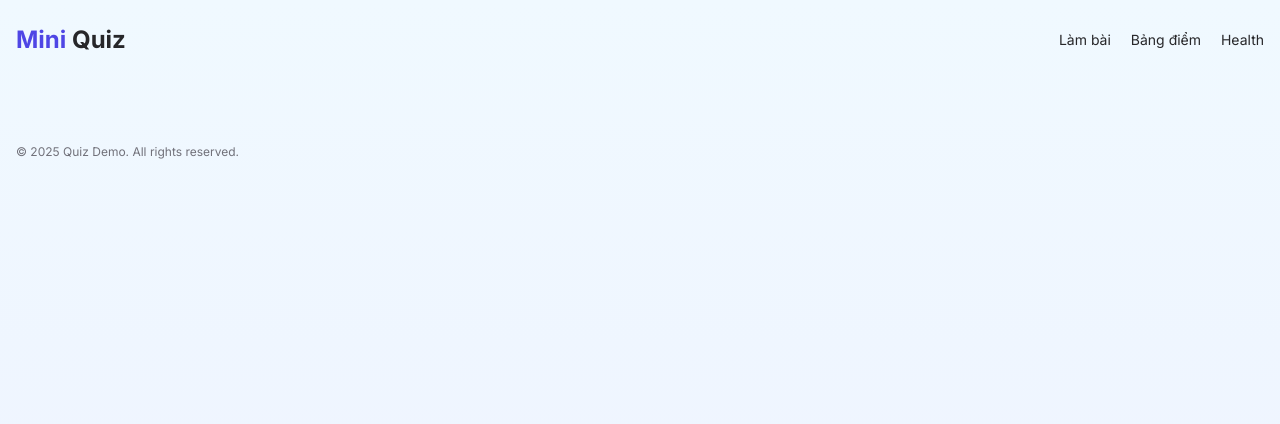
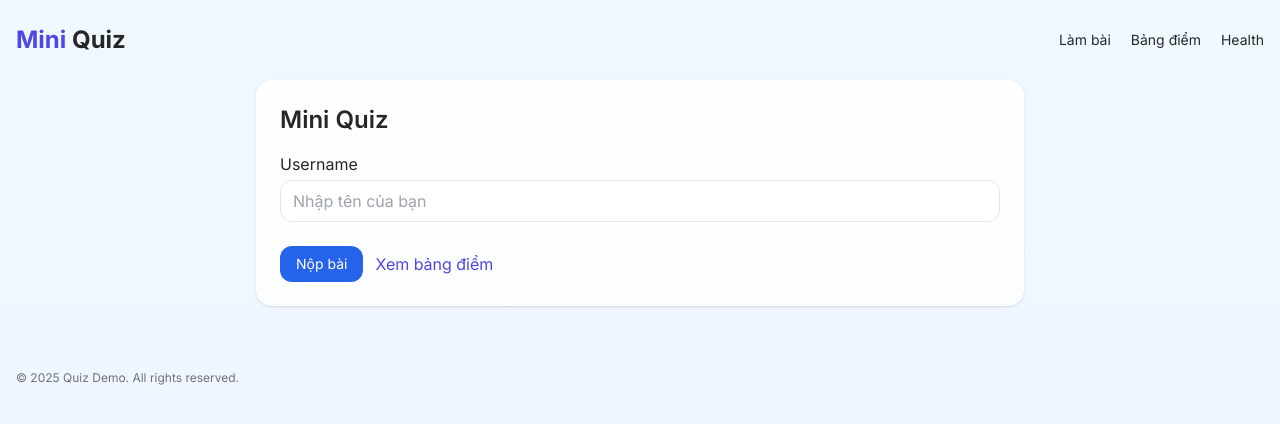
Before and after one commit to trnghuybru/vpc-practice, a Flask app: template templates/index.html in a window 1280 px wide. Shown: the top 424 px of the page. Run offline with Flask 3, Linux system fonts and the light colour scheme; the template is opened without the code that fills it, so the values that code supplies are empty; some libraries are stand-ins or nearby versions.

Commit message:
final edit

```diff
--- a/app.py
+++ b/app.py
@@ -1,6 +1,9 @@
-import os, pymysql
-from flask import Flask, render_template, request, redirect, url_for
+# app.py
+import os
+import pymysql
+from flask import Flask, render_template, request, redirect, url_for, abort
 
+# ====== Config từ ENV ======
 DB_HOST = os.getenv("DB_HOST")
 DB_USER = os.getenv("DB_USER", "quizadmin")
 DB_PASS = os.getenv("DB_PASS")
@@ -8,82 +11,163 @@ DB_NAME = os.getenv("DB_NAME", "quizdb")
 
 app = Flask(__name__)
 
+# ====== Helper: mở kết nối MySQL ======
 def get_conn(db=None):
-    return pymysql.connect(host=DB_HOST, user=DB_USER, password=DB_PASS,
-                           database=db, autocommit=True,
-                           cursorclass=pymysql.cursors.DictCursor)
+    if not DB_HOST or not DB_PASS:
+        # Cho phép app vẫn sống để /health trả 200, nhưng báo rõ khi cần DB
+        raise RuntimeError("Database env is not configured (DB_HOST/DB_PASS).")
+    return pymysql.connect(
+        host=DB_HOST,
+        user=DB_USER,
+        password=DB_PASS,
+        database=db,
+        autocommit=True,
+        cursorclass=pymysql.cursors.DictCursor,
+        connect_timeout=5,
+        read_timeout=5,
+        write_timeout=5,
+        charset="utf8mb4",
+    )
 
+# ====== Init DB (idempotent) ======
 def init_db():
-    # create database if not exists
+    # Tạo database nếu chưa có
     with get_conn(None) as c:
         with c.cursor() as cur:
-            cur.execute("CREATE DATABASE IF NOT EXISTS `%s` CHARACTER SET utf8mb4" % DB_NAME)
+            cur.execute(f"CREATE DATABASE IF NOT EXISTS `{DB_NAME}` CHARACTER SET utf8mb4")
+    # Tạo bảng & seed dữ liệu nếu trống
     with get_conn(DB_NAME) as c:
         with c.cursor() as cur:
-            cur.execute("""
-            CREATE TABLE IF NOT EXISTS questions(
-                id INT AUTO_INCREMENT PRIMARY KEY,
-                question TEXT NOT NULL,
-                option_a VARCHAR(255), option_b VARCHAR(255),
-                option_c VARCHAR(255), option_d VARCHAR(255),
-                correct_option CHAR(1) NOT NULL
-            ) ENGINE=InnoDB;
-            """)
-            cur.execute("""
-            CREATE TABLE IF NOT EXISTS attempts(
-                id BIGINT AUTO_INCREMENT PRIMARY KEY,
-                username VARCHAR(100),
-                score INT, total INT,
-                created_at TIMESTAMP DEFAULT CURRENT_TIMESTAMP
-            ) ENGINE=InnoDB;
-            """)
+            cur.execute(
+                """
+                CREATE TABLE IF NOT EXISTS questions(
+                    id INT AUTO_INCREMENT PRIMARY KEY,
+                    question TEXT NOT NULL,
+                    option_a VARCHAR(255), option_b VARCHAR(255),
+                    option_c VARCHAR(255), option_d VARCHAR(255),
+                    correct_option CHAR(1) NOT NULL
+                ) ENGINE=InnoDB;
+                """
+            )
+            cur.execute(
+                """
+                CREATE TABLE IF NOT EXISTS attempts(
+                    id BIGINT AUTO_INCREMENT PRIMARY KEY,
+                    username VARCHAR(100),
+                    score INT, total INT,
+                    created_at TIMESTAMP DEFAULT CURRENT_TIMESTAMP
+                ) ENGINE=InnoDB;
+                """
+            )
             cur.execute("SELECT COUNT(*) AS n FROM questions;")
             if cur.fetchone()["n"] == 0:
-                cur.executemany("""
-                INSERT INTO questions(question, option_a, option_b, option_c, option_d, correct_option)
-                VALUES (%s,%s,%s,%s,%s,%s)
-                """, [
-                    ("Python web framework phổ biến nào?", "Django", "Rails", "Laravel", "Spring", "A"),
-                    ("Cổng mặc định HTTP?", "8080", "80", "443", "21", "B"),
-                    ("MySQL port?", "1521", "27017", "5432", "3306", "D"),
-                    ("ALB viết tắt của?", "Amazon Linux Build", "Application Load Balancer", "Auto Link Balancer", "App List Base", "B"),
-                    ("Lệnh tạo venv Python?", "python -m venv venv", "pip install venv", "virtualenv install", "pyenv create", "A"),
-                ])
-init_was_run = False
+                cur.executemany(
+                    """
+                    INSERT INTO questions
+                      (question, option_a, option_b, option_c, option_d, correct_option)
+                    VALUES (%s,%s,%s,%s,%s,%s)
+                    """,
+                    [
+                        ("Python web framework phổ biến nào?", "Django", "Rails", "Laravel", "Spring", "A"),
+                        ("Cổng mặc định HTTP?", "8080", "80", "443", "21", "B"),
+                        ("MySQL port?", "1521", "27017", "5432", "3306", "D"),
+                        ("ALB viết tắt của?", "Amazon Linux Build", "Application Load Balancer", "Auto Link Balancer", "App List Base", "B"),
+                        ("Lệnh tạo venv Python?", "python -m venv venv", "pip install venv", "virtualenv install", "pyenv create", "A"),
+                    ],
+                )
 
-@app.route("/health")
+# Khởi tạo DB khi có request đầu tiên (mỗi worker của Gunicorn sẽ chạy 1 lần)
+@app.before_first_request
+def _before_first_request():
+    try:
+        init_db()
+    except Exception as e:
+        # Không làm app chết; log ra stderr (journalctl sẽ thấy)
+        app.logger.exception("Init DB failed: %s", e)
+
+# ====== Health checks ======
+@app.get("/health")
 def health():
+    # Cho ALB: luôn 200 nếu app sống
     return "ok", 200
 
+@app.get("/dbhealth")
+def dbhealth():
+    # Kiểm DB: trả 200 nếu SELECT 1 thành công
+    try:
+        with get_conn(DB_NAME) as c:
+            with c.cursor() as cur:
+                cur.execute("SELECT 1 AS ok")
+                _ = cur.fetchone()
+        return "db ok", 200
+    except Exception as e:
+        app.logger.exception("DB health failed: %s", e)
+        return ("db error", 500)
+
+# ====== Ứng dụng ======
 @app.route("/", methods=["GET", "POST"])
 def index():
-    global init_was_run
-    if not init_was_run:
-        init_db(); init_was_run = True
     if request.method == "GET":
+        try:
+            with get_conn(DB_NAME) as c:
+                with c.cursor() as cur:
+                    # Lấy ngẫu nhiên 5 câu hỏi
+                    cur.execute(
+                        "SELECT id, question, option_a, option_b, option_c, option_d "
+                        "FROM questions ORDER BY RAND() LIMIT 5"
+                    )
+                    qs = cur.fetchall()
+        except Exception as e:
+            app.logger.exception("Load questions failed: %s", e)
+            abort(500, description="Database connection failed")
+        return render_template("index.html", questions=qs)
+
+    # POST: chấm điểm
+    username = request.form.get("username", "Guest").strip() or "Guest"
+    answers = {k.split("_", 1)[1]: v for k, v in request.form.items() if k.startswith("q_")}
+    if not answers:
+        return redirect(url_for("index"))
+
+    ids = list(answers.keys())
+    try:
         with get_conn(DB_NAME) as c:
             with c.cursor() as cur:
-                cur.execute("SELECT id, question, option_a, option_b, option_c, option_d FROM questions ORDER BY RAND() LIMIT 5")
-                qs = cur.fetchall()
-        return render_template("index.html", questions=qs)
-    username = request.form.get("username","Guest")
-    answers = {k.split("_")[1]: v for k, v in request.form.items() if k.startswith("q_")}
-    ids = list(answers.keys())
-    with get_conn(DB_NAME) as c:
-        with c.cursor() as cur:
-            fmt = ",".join(["%s"]*len(ids))
-            cur.execute(f"SELECT id, correct_option FROM questions WHERE id IN ({fmt})", ids)
-            key = {str(row["id"]): row["correct_option"] for row in cur.fetchall()}
-    score = sum(1 for i, opt in answers.items() if key.get(i)==opt)
-    with get_conn(DB_NAME) as c:
-        with c.cursor() as cur:
-            cur.execute("INSERT INTO attempts(username, score, total) VALUES (%s,%s,%s)", (username, score, len(ids)))
+                fmt = ",".join(["%s"] * len(ids))
+                cur.execute(f"SELECT id, correct_option FROM questions WHERE id IN ({fmt})", ids)
+                key = {str(row["id"]): row["correct_option"] for row in cur.fetchall()}
+        score = sum(1 for i, opt in answers.items() if key.get(i) == opt)
+        with get_conn(DB_NAME) as c:
+            with c.cursor() as cur:
+                cur.execute(
+                    "INSERT INTO attempts(username, score, total) VALUES (%s,%s,%s)",
+                    (username, score, len(ids)),
+                )
+    except Exception as e:
+        app.logger.exception("Submit failed: %s", e)
+        abort(500, description="Database write failed")
+
     return redirect(url_for("scores"))
 
-@app.route("/scores")
+@app.get("/scores")
 def scores():
-    with get_conn(DB_NAME) as c:
-        with c.cursor() as cur:
-            cur.execute("SELECT username, score, total, created_at FROM attempts ORDER BY id DESC LIMIT 10")
-            rows = cur.fetchall()
+    try:
+        with get_conn(DB_NAME) as c:
+            with c.cursor() as cur:
+                cur.execute(
+                    "SELECT username, score, total, created_at "
+                    "FROM attempts ORDER BY id DESC LIMIT 10"
+                )
+                rows = cur.fetchall()
+    except Exception as e:
+        app.logger.exception("Load scores failed: %s", e)
+        abort(500, description="Database connection failed")
     return render_template("scores.html", rows=rows)
+
+# ====== Error handlers gọn gàng ======
+@app.errorhandler(500)
+def on_500(err):
+    return (f"Lỗi hệ thống: {err.description if hasattr(err, 'description') else 'Internal error'}", 500)
+
+@app.errorhandler(404)
+def on_404(_):
+    return ("Không tìm thấy trang", 404)
--- /dev/null
+++ b/templates/base.html
@@ -0,0 +1,60 @@
+<!DOCTYPE html>
+<html lang="vi">
+  <head>
+    <meta charset="utf-8" />
+    <meta
+      name="viewport"
+      content="width=device-width, initial-scale=1, viewport-fit=cover"
+    />
+    <title>{% block title %}Quiz{% endblock %}</title>
+
+    <!-- Fonts (tuỳ) -->
+    <link rel="preconnect" href="https://fonts.googleapis.com" />
+    <link rel="preconnect" href="https://fonts.gstatic.com" crossorigin />
+    <link
+      href="https://fonts.googleapis.com/css2?family=Inter:wght@400;600;700&display=swap"
+      rel="stylesheet"
+    />
+
+    <!-- Tailwind Play CDN (NHANH) -->
+    <script src="https://cdn.tailwindcss.com"></script>
+    <script>
+      // tuỳ chọn: mở dark mode theo hệ điều hành & có thể extend theme nhẹ
+      tailwind.config = {
+        darkMode: "media",
+        theme: { extend: {} },
+        corePlugins: { preflight: true },
+      };
+    </script>
+  </head>
+  <body
+    class="min-h-screen bg-gradient-to-b from-sky-50 to-indigo-50 dark:from-zinc-900 dark:to-zinc-950 text-zinc-800 dark:text-zinc-100"
+    style="
+      font-family: Inter, system-ui, -apple-system, Segoe UI, Roboto, Arial,
+        sans-serif;
+    "
+  >
+    <header class="container mx-auto px-4 py-6">
+      <div class="flex items-center justify-between">
+        <a href="{{ url_for('index') }}" class="text-2xl font-bold">
+          <span class="text-indigo-600">Mini</span> Quiz
+        </a>
+        <nav class="text-sm space-x-4">
+          <a class="hover:underline" href="{{ url_for('index') }}">Làm bài</a>
+          <a class="hover:underline" href="{{ url_for('scores') }}"
+            >Bảng điểm</a
+          >
+          <a class="hover:underline" href="/health">Health</a>
+        </nav>
+      </div>
+    </header>
+
+    <main class="container mx-auto px-4 pb-16">
+      {% block content %}{% endblock %}
+    </main>
+
+    <footer class="container mx-auto px-4 pb-10 text-xs text-zinc-500">
+      <p>© {{ 2025 }} Quiz Demo. All rights reserved.</p>
+    </footer>
+  </body>
+</html>
--- a/templates/index.html
+++ b/templates/index.html
@@ -1,46 +1,64 @@
-<!doctype html>
-<html lang="vi">
-  <head>
-    <meta charset="utf-8" />
-    <meta name="viewport" content="width=device-width, initial-scale=1, viewport-fit=cover" />
-    <title>{% block title %}Quiz{% endblock %}</title>
+{% extends "base.html" %} {% block title %}Làm bài | Quiz{% endblock %} {% block
+content %}
+<div
+  class="max-w-3xl mx-auto bg-white/80 dark:bg-zinc-900/70 backdrop-blur shadow rounded-2xl p-6"
+>
+  <h1 class="text-2xl font-semibold mb-4">Mini Quiz</h1>
 
-    <!-- Fonts (tuỳ) -->
-    <link rel="preconnect" href="https://fonts.googleapis.com" />
-    <link rel="preconnect" href="https://fonts.gstatic.com" crossorigin />
-    <link href="https://fonts.googleapis.com/css2?family=Inter:wght@400;600;700&display=swap" rel="stylesheet" />
+  <form method="POST" class="space-y-6">
+    <div>
+      <label class="block mb-1 font-medium">Username</label>
+      <input
+        name="username"
+        class="border rounded-xl px-3 py-2 w-full hover:border-blue-400 focus:outline-none focus:ring-2 focus:ring-blue-500/40"
+        placeholder="Nhập tên của bạn"
+        required
+      />
+    </div>
 
-    <!-- Tailwind Play CDN (NHANH) -->
-    <script src="https://cdn.tailwindcss.com"></script>
-    <script>
-      // tuỳ chọn: mở dark mode theo hệ điều hành & có thể extend theme nhẹ
-      tailwind.config = {
-        darkMode: 'media',
-        theme: { extend: {} },
-        corePlugins: { preflight: true }
-      }
-    </script>
-  </head>
-  <body class="min-h-screen bg-gradient-to-b from-sky-50 to-indigo-50 dark:from-zinc-900 dark:to-zinc-950 text-zinc-800 dark:text-zinc-100" style="font-family: Inter, system-ui, -apple-system, Segoe UI, Roboto, Arial, sans-serif">
-    <header class="container mx-auto px-4 py-6">
-      <div class="flex items-center justify-between">
-        <a href="{{ url_for('index') }}" class="text-2xl font-bold">
-          <span class="text-indigo-600">Mini</span> Quiz
-        </a>
-        <nav class="text-sm space-x-4">
-          <a class="hover:underline" href="{{ url_for('index') }}">Làm bài</a>
-          <a class="hover:underline" href="{{ url_for('scores') }}">Bảng điểm</a>
-          <a class="hover:underline" href="/health">Health</a>
-        </nav>
-      </div>
-    </header>
+    <div class="space-y-5">
+      {% for q in questions %}
+      <fieldset class="border rounded-2xl p-4">
+        <legend
+          class="px-2 text-sm font-semibold text-zinc-600 dark:text-zinc-300"
+        >
+          Câu {{ loop.index }}:
+        </legend>
+        <p class="font-medium mb-3">{{ q.question }}</p>
 
-    <main class="container mx-auto px-4 pb-16">
-      {% block content %}{% endblock %}
-    </main>
+        <div class="grid sm:grid-cols-2 gap-3">
+          {% for opt,label in
+          [('A',q.option_a),('B',q.option_b),('C',q.option_c),('D',q.option_d)]
+          %}
+          <label
+            class="flex gap-2 items-start bg-zinc-50 dark:bg-zinc-800/60 rounded-xl p-3 hover:ring-2 hover:ring-indigo-300 cursor-pointer"
+          >
+            <input
+              type="radio"
+              name="q_{{ q.id }}"
+              value="{{opt}}"
+              required
+              class="mt-1"
+            />
+            <span><span class="font-semibold">({{opt}})</span> {{label}}</span>
+          </label>
+          {% endfor %}
+        </div>
+      </fieldset>
+      {% endfor %}
+    </div>
 
-    <footer class="container mx-auto px-4 pb-10 text-xs text-zinc-500">
-      <p>© {{ 2025 }} Quiz Demo. All rights reserved.</p>
-    </footer>
-  </body>
-</html>
+    <div class="flex items-center gap-3">
+      <button
+        type="submit"
+        class="inline-flex items-center justify-center rounded-xl px-4 py-2 text-sm font-medium bg-blue-600 text-white hover:bg-blue-700 active:bg-blue-800 transition"
+      >
+        Nộp bài
+      </button>
+      <a href="{{ url_for('scores') }}" class="text-indigo-600 hover:underline"
+        >Xem bảng điểm</a
+      >
+    </div>
+  </form>
+</div>
+{% endblock %}
```
Also changed, not shown: templates/scores.html (added, +37 -0 lines).
